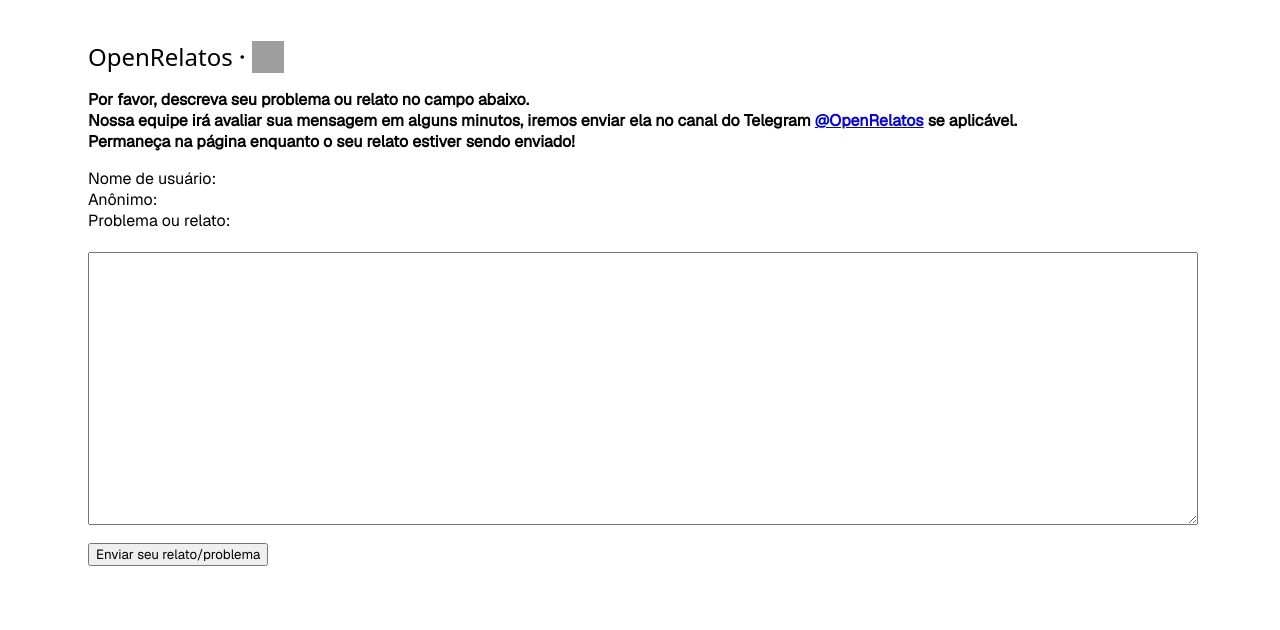
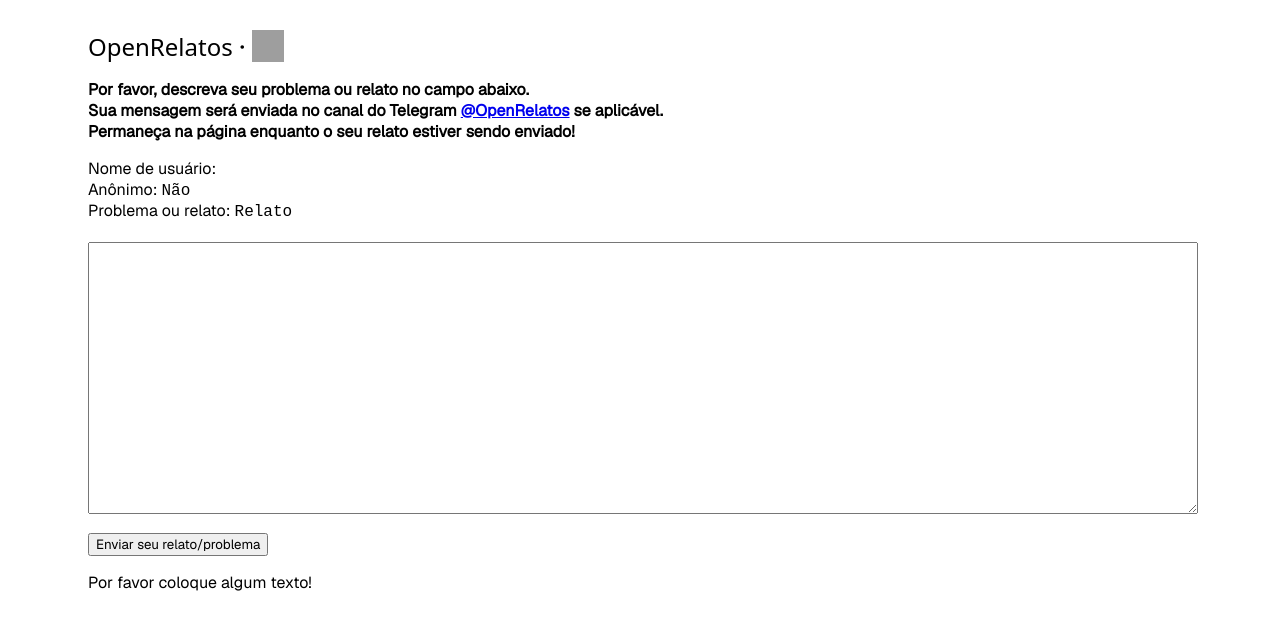
Before and after one commit to lucmsilva651/openrelatos-br, a website: page send/index.html in a window 1280 px wide. Both pictures are taken after a click on the button "Enviar seu relato/problema". Drawn offline with nearby package versions, Linux system fonts and the light colour scheme; files that its build step writes are made by us from their sources; grey boxes are pictures that could not be loaded; a web font is replaced by a local one.

Commit message:
Some fixes again

```diff
--- a/css/style.css
+++ b/css/style.css
@@ -11,7 +11,7 @@
 }
 
 body {
-  padding: 2em 5em;
+  padding: 1.35em 5em;
 }
 
 textarea {
--- a/js/elements.js
+++ b/js/elements.js
@@ -1,14 +1,10 @@
-export function getElements() {
-  return {
-    inputStatus: document.getElementById("inputStatus"),
-    userInput: document.getElementById("userInput"),
-    sendInput: document.getElementById("sendInput"),
-    telegramUser: document.getElementById("telegramUser"),
-    isAnonymous: document.getElementById("isAnonymous"),
-    isAnonymousChooser: document.getElementById("isAnonymousChooser"),
-    typeOfIssue: document.getElementById("typeOfIssue"),
-    typeOfIssueChooser: document.getElementById("typeOfIssueChooser"),
-    telegramUserInput: document.getElementById("telegramUserInput"),
-    goToNextPage: document.getElementById("goToNextPage"),
-  };
-}
+export const inputStatus = document.getElementById("inputStatus");
+export const userInput = document.getElementById("userInput");
+export const sendInput = document.getElementById("sendInput");
+export const telegramUser = document.getElementById("telegramUser");
+export const telegramUserInput = document.getElementById("telegramUserInput");
+export const isAnonymous = document.getElementById("isAnonymous");
+export const isAnonymousChooser = document.getElementById("isAnonymousChooser");
+export const typeOfIssue = document.getElementById("typeOfIssue");
+export const typeOfIssueChooser = document.getElementById("typeOfIssueChooser");
+export const goToNextPage = document.getElementById("goToNextPage");
--- a/js/index.js
+++ b/js/index.js
@@ -1,19 +1,18 @@
-import { getElements } from "./elements.js";
-const elements = getElements();
+import * as elements from "./elements.js";
 
-const ipAddress = await (await (await fetch("https://api.ipify.org?format=json")).json()).ip;
-const queryString = window.location.search;
-const urlParams = new URLSearchParams(queryString);
-var telegramUser = urlParams.get('user');
-var isAnonymous = urlParams.get('anon');
-var typeOfIssue = urlParams.get('type');
-let typeOfIssueStr = "";
-let isAnonymousStr = "";
+async function getIp() {
+  try {
+    return await (await (await fetch("https://api.ipify.org?format=json")).json()).ip;
+  } catch (error) {
+    userAlert("Erro ao pegar seu endereço IP!");
+    location.reload();
+  }
+}
 
 function userAlert(error) {
   if (elements.inputStatus) {
     elements.inputStatus.style.display = "block";
-    elements.inputStatus.innerText = error;
+    elements.inputStatus.textContent = error;
   }
   alert(error);
 }
@@ -39,7 +38,15 @@ async function sendInputTG(userInput, ipAddress, isAnonymous, telegramUser, type
 }
 
 document.addEventListener("DOMContentLoaded", () => {
-  isAnonymous = isAnonymous && !(isAnonymous === "yes" || isAnonymous === "no") ? "no" : isAnonymous;
+  let typeOfIssueStr = "";
+  let isAnonymousStr = "";
+  const queryString = window.location.search;
+  const urlParams = new URLSearchParams(queryString);
+  var telegramUser = urlParams.get('user');
+  var isAnonymous = urlParams.get('anon');
+  var typeOfIssue = urlParams.get('type');
+
+  isAnonymous = isAnonymous && !(isAnonymous === "yes" || isAnonymous === "no") ? "yes" : isAnonymous;
   typeOfIssue = typeOfIssue && !(typeOfIssue === "account" || typeOfIssue === "problem") ? "account" : typeOfIssue;
 
   if (isAnonymous && isAnonymous == "yes") {
@@ -53,18 +60,16 @@ document.addEventListener("DOMContentLoaded", () => {
   typeOfIssueStr = typeOfIssue === "account" ? "Relato" : typeOfIssue === "problem" ? "Problema pessoal" : "Relato";
   isAnonymousStr = isAnonymous === "yes" ? "Sim" : isAnonymous === "no" ? "Não" : "Não";
 
-  console.log(isAnonymous);
-
   if (elements.telegramUser) {
-    elements.telegramUser.innerText = telegramUser;
+    elements.telegramUser.textContent = telegramUser;
   };
 
   if (elements.typeOfIssue) {
-    elements.typeOfIssue.innerText = typeOfIssueStr;
+    elements.typeOfIssue.textContent = typeOfIssueStr;
   }
 
   if (elements.isAnonymous) {
-    elements.isAnonymous.innerText = isAnonymousStr;
+    elements.isAnonymous.textContent = isAnonymousStr;
   };
 })
 
@@ -72,7 +77,7 @@ if (elements.sendInput) {
   elements.sendInput.addEventListener("click", () => {
     if (!elements.userInput.value == "") {
       userAlert(`Você irá enviar o seu relato agora. Clique em OK para continuar.`);
-      sendInputTG(elements.userInput.value, ipAddress, isAnonymous, telegramUser, typeOfIssue)
+      sendInputTG(elements.userInput.value, getIp(), isAnonymous, telegramUser, typeOfIssue)
     } else {
       userAlert("Por favor coloque algum texto!");
     }
--- a/send/index.html
+++ b/send/index.html
@@ -16,7 +16,7 @@
     <div class="group">
       <b>
         <p>Por favor, descreva seu problema ou relato no campo abaixo.</p>
-        <p>Nossa equipe irá avaliar sua mensagem em alguns minutos, iremos enviar ela no canal do Telegram <a href="https://t.me/OpenRelatos">@OpenRelatos</a> se aplicável.</p>
+        <p>Sua mensagem será enviada no canal do Telegram <a href="https://t.me/OpenRelatos">@OpenRelatos</a> se aplicável.</p>
         <p>Permaneça na página enquanto o seu relato estiver sendo enviado!</p>
       </b>
     </div>
@@ -30,7 +30,7 @@
     <button id="sendInput">Enviar seu relato/problema</button>
     <br>
     <p id="inputStatus"></p>
-    <script type="module" src="js/index.js"></script>
+    <script type="module" src="/js/index.js"></script>
   </main>
 </body>
 </html>
```
Also changed, not shown: index.html (+3 -3 lines).
